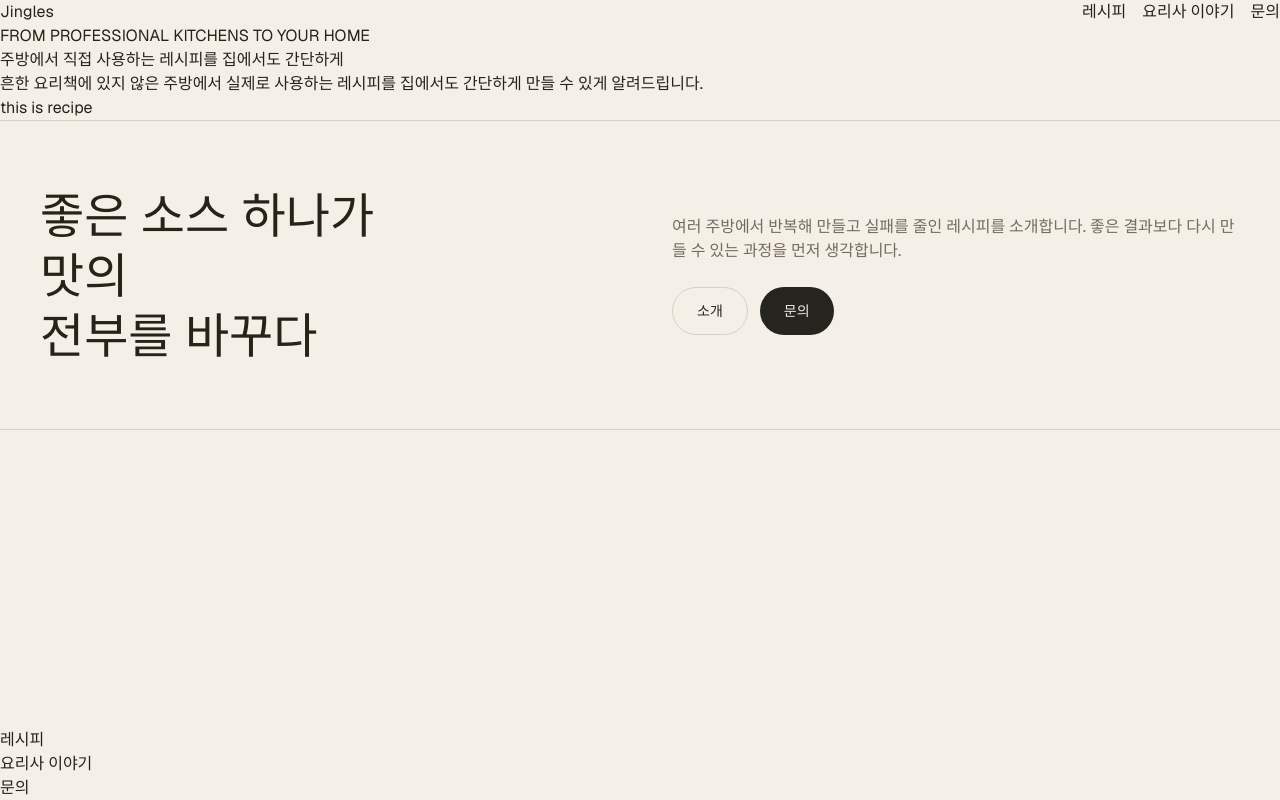
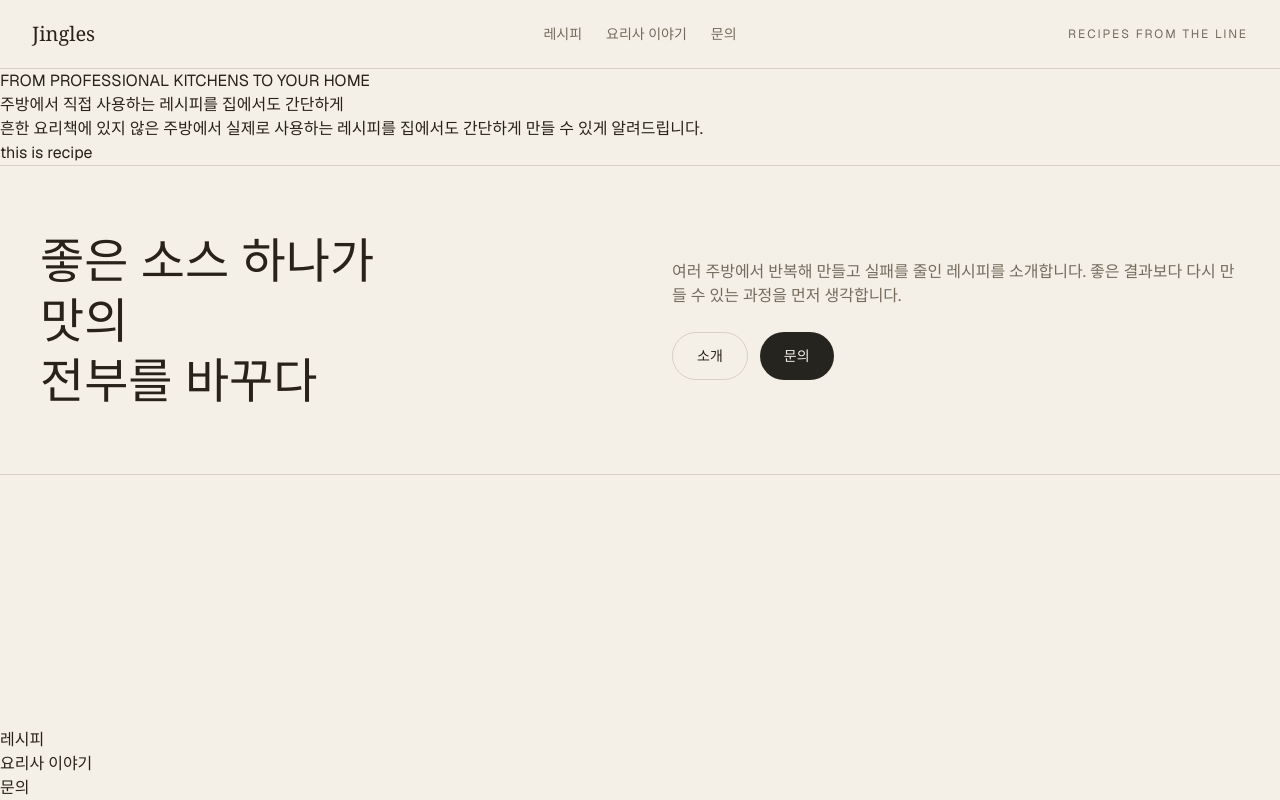
Before and after one commit to jkang95/recipe-website, a Next.js app: page / in a window 1280 px wide. Built offline with nearby package versions, Linux system fonts and the light colour scheme.

Commit message:
네이게이션바 디자인 생성

```diff
--- a/app/layout.tsx
+++ b/app/layout.tsx
@@ -25,14 +25,15 @@ export default function RootLayout({ children }: LayoutProps<"/">) {
       lang="ko"
       className={`${geistSans.variable} ${geistMono.variable} h-full antialiased`}
     >
-      <body className="min-h-full flex flex-col">
-        <header className="flex justify-between">
-          <Link href="/">Jingles</Link>
-          <nav className="flex gap-4">
-            <Link href="/recipes">레시피</Link>
-            <Link href="/about">요리사 이야기</Link>
-            <Link href="/contact">문의</Link>
+      <body className="min-h-full flex flex-col font-sans">
+        <header className="mx-auto grid w-full max-w-7xl grid-cols-1 items-center gap-4 border-b border-line px-6 py-5 sm:px-8 md:grid-cols-[1fr_auto_1fr]">
+          <Link href="/" className="justify-self-center font-serif text-xl text-ink md:justify-self-start">Jingles</Link>
+          <nav aria-label="주요메뉴" className="flex flex-wrap items-center justify-center gap-x-6 gap-y-2 text-sm text-body md:col-start-2 md:row-start-1">
+            <Link href="/recipes" className="transition-colors hover:text-accent focus-visible:outline-2 focus-visible:outline-offset-4 focus-visible:outline-ink">레시피</Link>
+            <Link href="/about" className="transition-colors hover:text-accent focus-visible:outline-2 focus-visible:outline-offset-4 focus-visible:outline-ink">요리사 이야기</Link>
+            <Link href="/contact" className="transition-colors hover:text-accent focus-visible:outline-2 focus-visible:outline-offset-4 focus-visible:outline-ink">문의</Link>
           </nav>
+          <p className="hidden justify-self-end text-xs uppercase tracking-[0.16em] text-body md:block">Recipes from the line</p>
         </header>
         {children}
         <SiteFooter />
```
